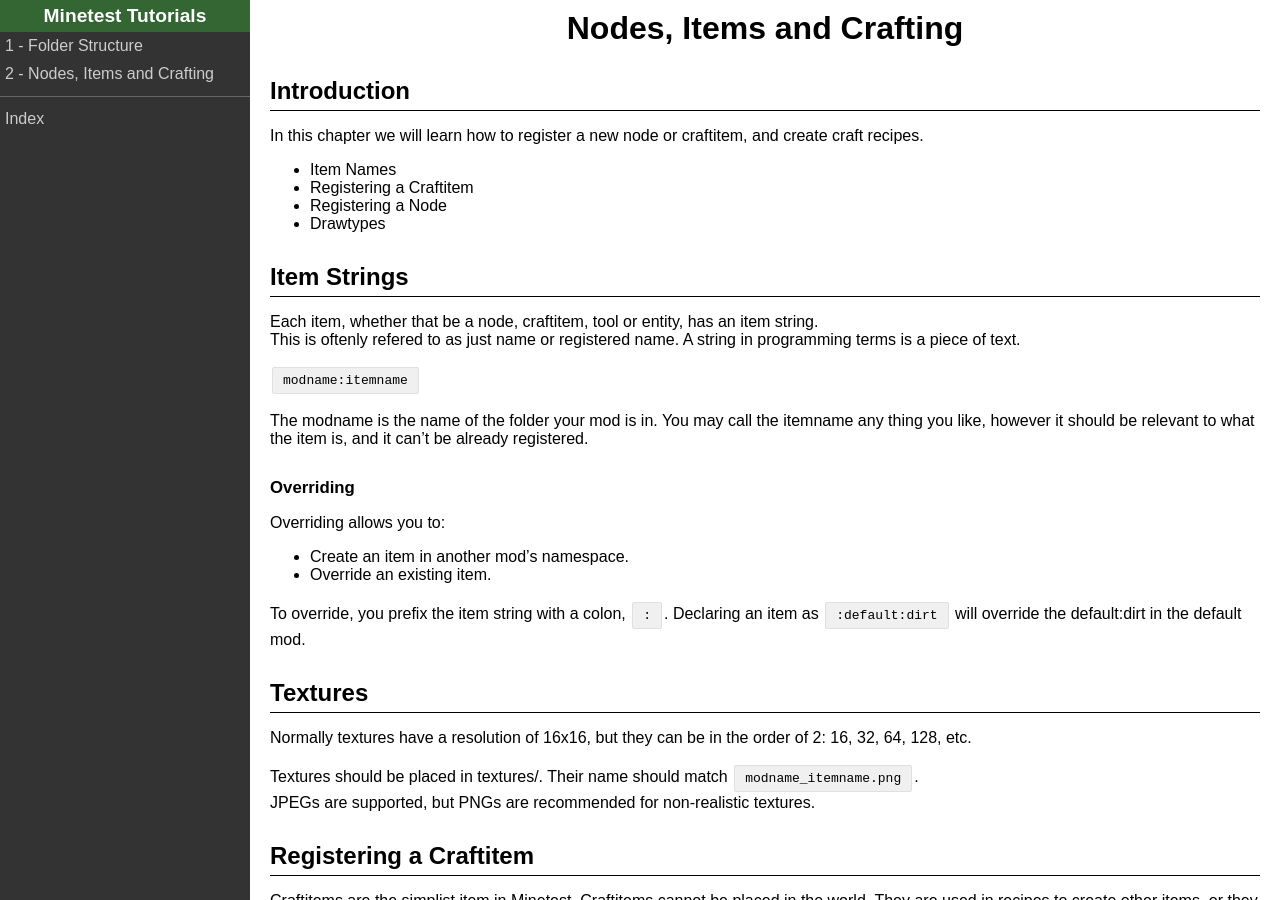
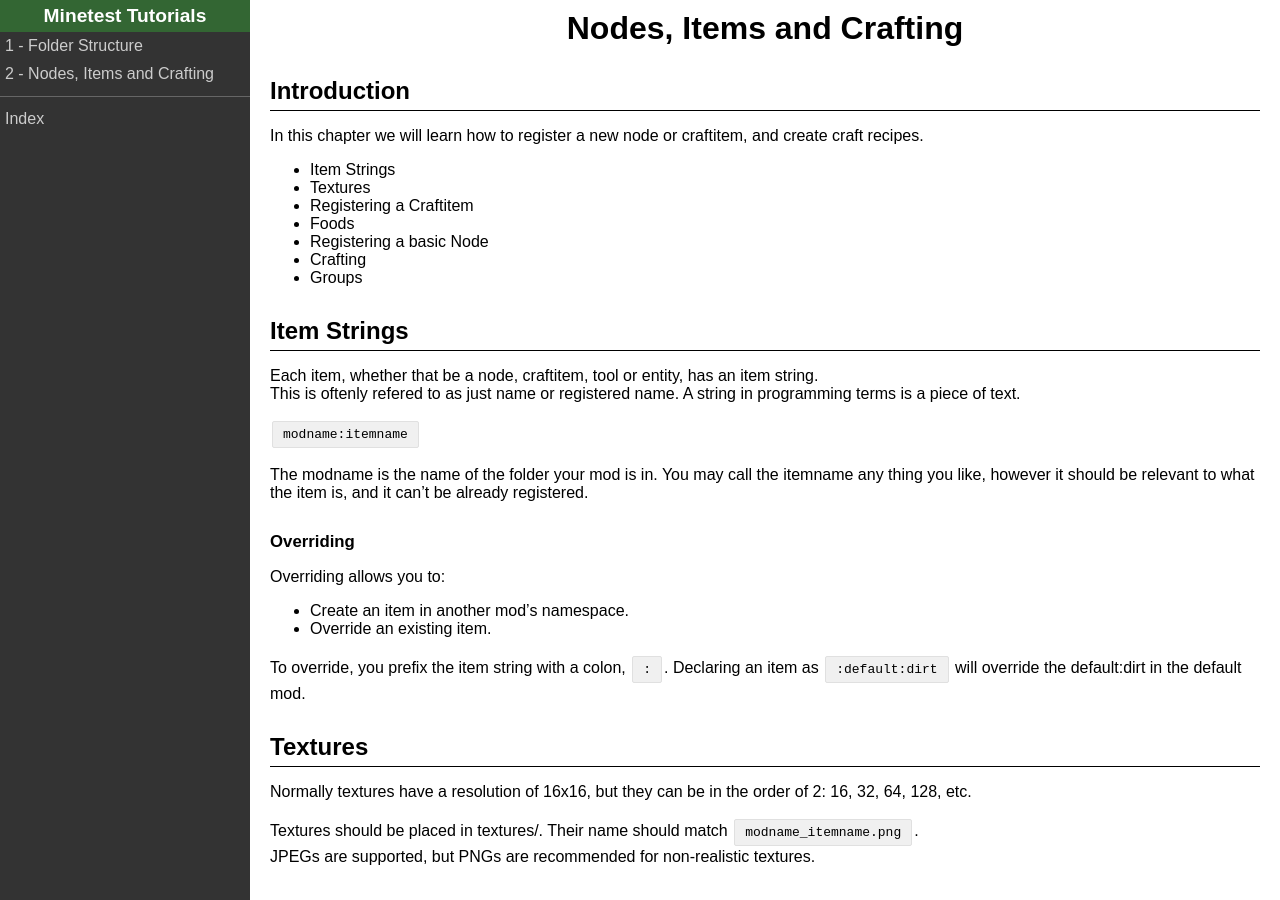
Before and after one commit to rubenwardy/minetest_modding_book, a Jekyll site: the page built from chapters/nodes_items_crafting.md, in a window 1280 px wide and 900 px high. Built offline with Jekyll 4.4.1, drawn with Linux system fonts in a browser that asks for light colours.

Commit message:
Nodes Items Crafting: correct contents

```diff
--- a/chapters/nodes_items_crafting.md
+++ b/chapters/nodes_items_crafting.md
@@ -10,10 +10,13 @@
 In this chapter we will learn how to register a new node or craftitem,
 and create craft recipes.
 
-* Item Names
+* Item Strings
+* Textures
 * Registering a Craftitem
-* Registering a Node
-* Drawtypes
+* Foods
+* Registering a  basic Node
+* Crafting
+* Groups
 
 Item Strings
 ------------
```
